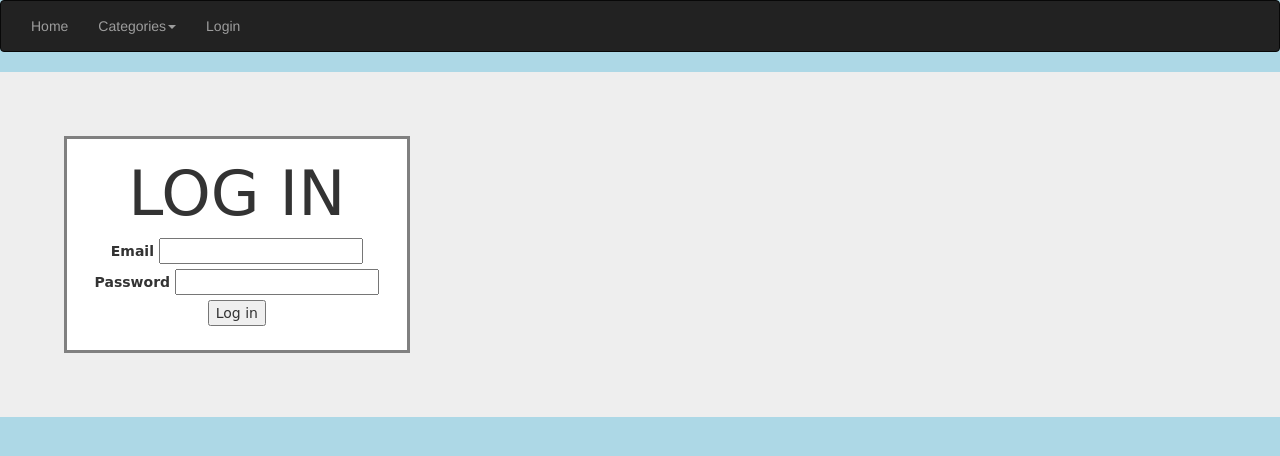
After one commit to apa-123/memes, a Flask app: page /login in a window 1280 px wide. The commit adds this page. Shown: the top 456 px of the page. Run offline with Flask 2, Linux system fonts and the light colour scheme; some libraries are stand-ins or nearby versions.

Commit message:
added links

```diff
--- a/backend.py
+++ b/backend.py
@@ -5,7 +5,6 @@ from flask import request
 from reddit import Reddit
 from memecl import Memes
 from userClass import User
-from userClass import PublicUser
 from categoryClass import Category
 
 '''
@@ -32,7 +31,7 @@ def init_category(name):
     '''
     return Category(name)
 
-def init_public_user(name):
+def init_user(name):
     '''
     Creates a new public user object which points to the user with
     the specified name.
@@ -40,7 +39,7 @@ def init_public_user(name):
     @param: the name of the user
     @return: PublicUser object pointing to a given user
     '''
-    return PublicUser(name)
+    return User(name)
 
 def get_category(category):
     '''
@@ -61,7 +60,7 @@ def get_category(category):
 
     return [img_urls, titles, scores, authors]
 
-def get_public_user(user):
+def get_user(user):
     '''
     Gets the information from the specified public user object.
 
@@ -101,10 +100,10 @@ def public_user_page():
     name = request.args.get('user')
 
     # Initializes the PublicUser object
-    user = init_public_user(name)
+    user = init_user(name)
 
     # Gets the data from the API
-    [img_urls, titles, scores, authors] = get_public_user(user)
+    [img_urls, titles, scores, authors] = get_user(user)
 
     return render_template('category_page.html', name=name,
     img_1_url=img_urls[0], img_2_url=img_urls[1], img_3_url=img_urls[2],
@@ -131,5 +130,25 @@ def category_page():
     img_1_url=img_urls[0], img_2_url=img_urls[1], img_3_url=img_urls[2],
     source_img="content/reddit_logo.png")
 
+@app.route('/login')
+def login_page():
+    '''
+    Renders the login page.
+
+    @return: html of login page
+    '''
+
+    return render_template('login_page.html')
+
+@app.route('/new_user')
+def create_user_page():
+    '''
+    Renders the create User page.
+
+    @return: html of create user page
+    '''
+
+    return render_template('create_user_page.html')
+
 if __name__ == '__main__':
     app.run(debug=True)
--- a/static/style.css
+++ b/static/style.css
@@ -33,3 +33,17 @@ body {
     border-spacing: 10px 50px;
     margin-bottom: 20px;
 }
+
+.login-box{
+    padding: 5%;
+    font-family: "Comic Sans MS";
+    align-content: center;
+}
+
+.login {
+    width: 30%;
+    height: 70%;
+    text-align: center;
+    background-color: white;
+    border: 3px solid grey;
+}
--- a/templates/layout.html
+++ b/templates/layout.html
@@ -14,15 +14,15 @@
 
                 </div>
                 <ul class="nav navbar-nav">
-                    <li><a href="{{ url_for('index')}}">Home</a></li>
+                    <li><a href="/">Home</a></li>
                     <li class="dropdown">
                         <a class="dropdown-toggle" data-toggle="dropdown" href="#">Categories<span class="caret"></span></a>
                         <ul class="dropdown-menu">
-                            <li><a href="">Dank Memes</a></li>
-                            <li><a href="#">Wholesome Memes</a></li>
+                            <li><a href="/category?cat=dank">Dank Memes</a></li>
+                            <li><a href="/category?cat=wholesome">Wholesome Memes</a></li>
                         </ul>
                     </li>
-                    <li><a href="">Login</a></li>
+                    <li><a href="/login">Login</a></li>
                 </ul>
             </div>
         </nav>
--- /dev/null
+++ b/templates/login_page.html
@@ -0,0 +1,62 @@
+{% extends 'layout.html' %}
+{% block navbar %}
+{{ super() }}
+{% endblock  %}
+{% block body %}
+
+<div class="jumbotron">
+<!--     <div class="container">
+    <label><b>Username</b></label>
+    <input type="text" placeholder="Enter Username" name="uname" required>
+
+    <label><b>Password</b></label>
+    <input type="password" placeholder="Enter Password" name="psw" required>
+
+    <button type="submit">Login</button>
+    <input type="checkbox" checked="checked"> Remember me
+    </div> -->
+
+
+      <!-- <div class="bg-faded p-4 my-4"> -->
+        <form class="form-login" name='login' action = "POST">
+
+            <div class="login">
+
+                <div class = "the-form p-4 my-4">
+
+                    <div class = "log-in-title">
+                        <h1> LOG IN </h1>
+                    </div>
+
+                    <div class="form-row">
+                        <label>
+                            <span>Email</span>
+                            <input type="email" name="email" required>
+                        </label>
+                    </div>
+
+                    <div class="form-row">
+                        <label>
+                            <span>Password</span>
+                            <input type="password" name="password" required>
+                        </label>
+                    </div>
+
+<!--                     <div class="form-row">
+                        <label class="checkbox">
+                        <input type="checkbox" name = "checkbox">
+                        <span>Remember me</span>
+                        </label>
+                    </div> -->
+
+                    <div class="form-row">
+                        <button type="submit">Log in</button>
+                    </div>
+
+                </div>
+                        <a href="signup.html" class="create-an-account" style="color: white; font-size: 1.2em;">Do not have an account? Create one</a>
+            </div>
+        </form>
+</div>
+
+{% endblock %}
```
Also changed, not shown: categoryClass.py (+7 -9 lines), templates/create_user_page.html (added, +38 -0 lines).
